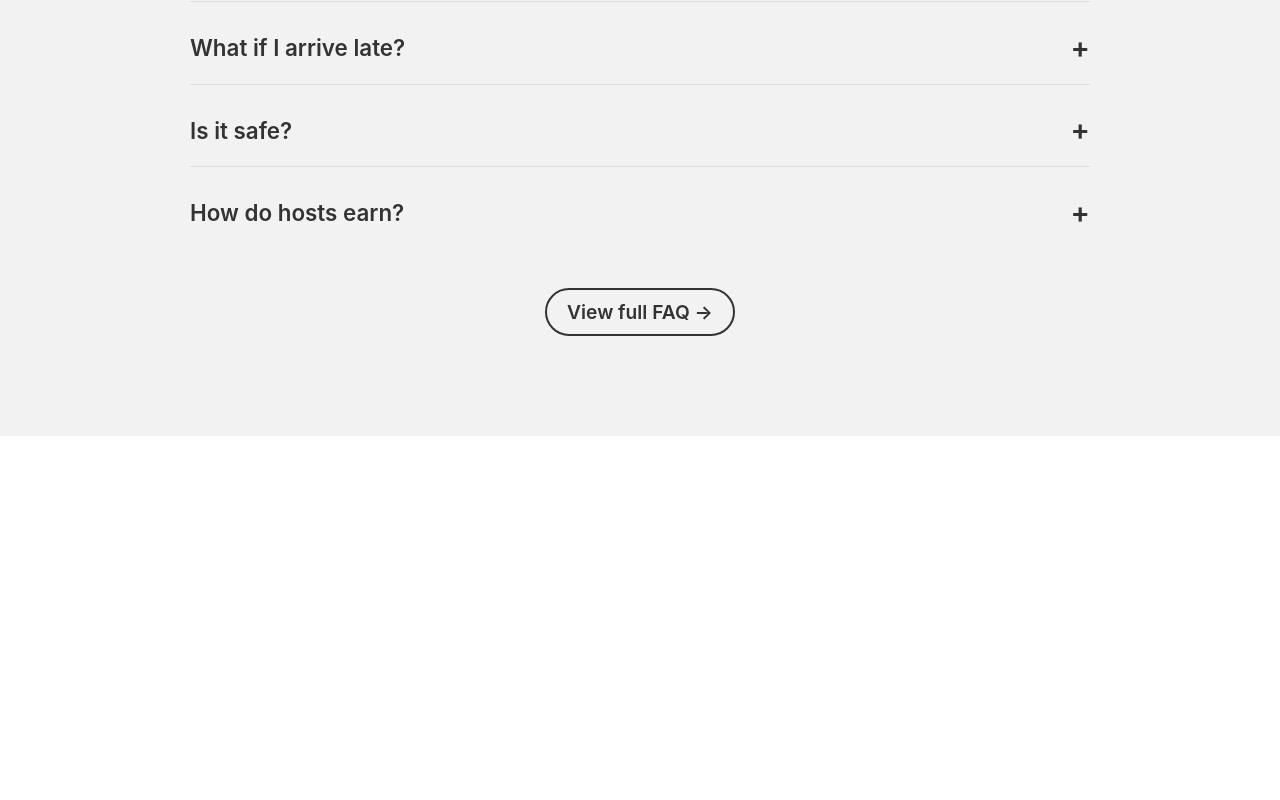
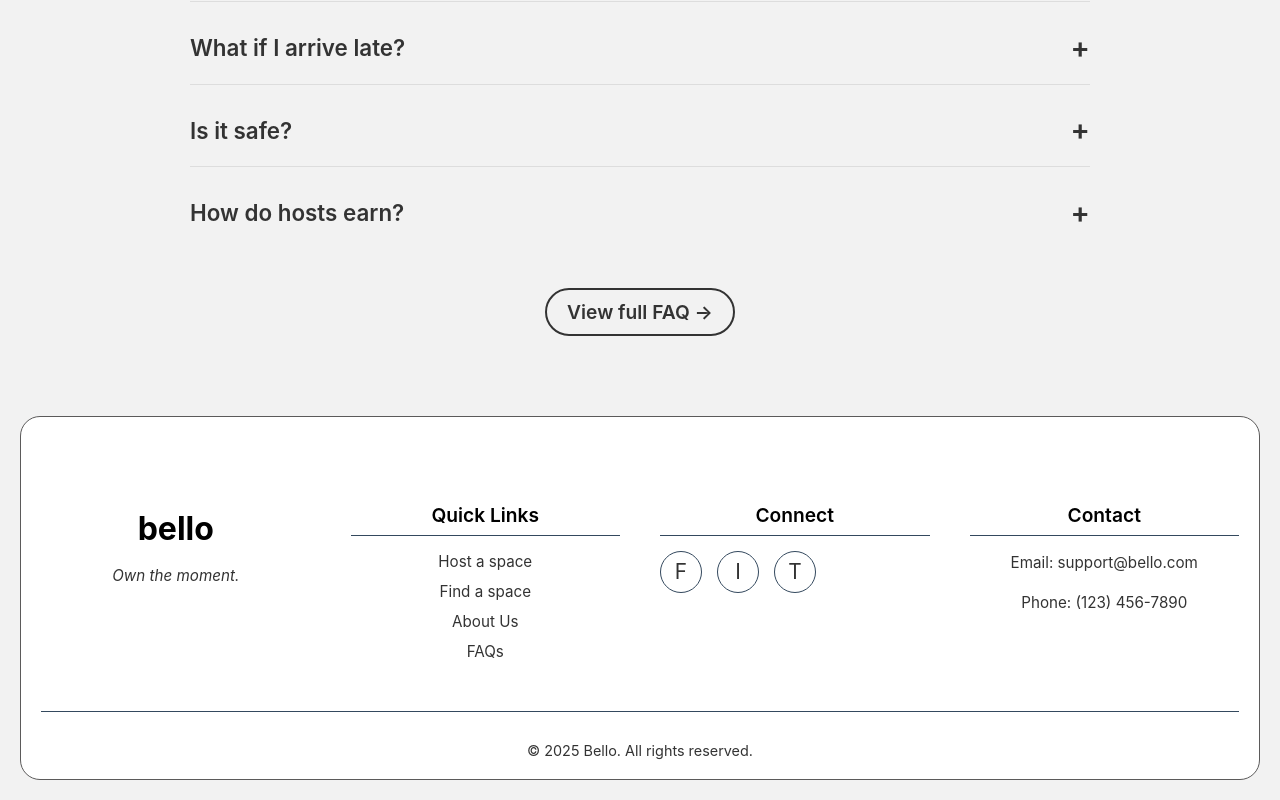
Before and after one commit to jaanque/rebote, a React (Create React App) app: page / in a window 1280 px wide. Shown: the part 5430-6230 px from the top of the page. Before the commit the page ends 5866 px from the top, so only its background shows below. Built offline with nearby package versions, Linux system fonts and the light colour scheme.

Commit message:
ADD // Footer component

```diff
--- a/src/App.js
+++ b/src/App.js
@@ -1,6 +1,7 @@
 import { useState } from 'react';
 import './App.css';
 import './2-App.css';
+import Footer from './footer.js';
 
 function App() {
   const imageUrl = "https://i.ibb.co/SwQF8smr/assets-task-01jyp74gvkf7vtdapm143gsw99-1750945157-img-0.webp";
@@ -303,6 +304,7 @@ function App() {
           <a href="#" className="faq-link">View full FAQ →</a>
         </div>
       </div>
+      <Footer />
     </div>
 
   );
--- /dev/null
+++ b/src/Footer.css
@@ -0,0 +1,154 @@
+.footer {
+    border: 1px solid #5b5a5a;
+    border-radius: 20px;
+  background-color: white; /* Deep blue-grey, similar to why-bello-exists-title */
+  color: #000; /* Light grey, almost white, for text */
+  padding: 60px 20px 20px; /* More padding at the top, less at the bottom */
+  font-family: -apple-system, BlinkMacSystemFont, 'Segoe UI', 'Roboto', 'Oxygen',
+    'Ubuntu', 'Cantarell', 'Fira Sans', 'Droid Sans', 'Helvetica Neue',
+    sans-serif;
+}
+
+.footer-container {
+  max-width: 1200px;
+  margin: 0 auto;
+  display: grid;
+  grid-template-columns: repeat(auto-fit, minmax(250px, 1fr));
+  gap: 40px; /* Spacing between sections */
+  margin-bottom: 40px;
+}
+
+.footer-section {
+  min-width: 200px; /* Ensure sections don't get too squeezed */
+}
+
+.footer-heading {
+  font-size: 2rem;
+  font-weight: 700;
+  color: #000; /* White for main heading */
+  margin-bottom: 10px;
+  text-transform: lowercase;
+}
+
+.footer-tagline {
+  font-size: 1rem;
+  font-style: italic;
+  color: #000; /* Softer grey for tagline */
+  margin-bottom: 20px;
+}
+
+.footer-subheading {
+  font-size: 1.2rem;
+  font-weight: 600;
+  color: #000;
+  margin-bottom: 15px;
+  border-bottom: 1px solid #34495e; /* Subtle separator for subheading */
+  padding-bottom: 8px;
+}
+
+.footer-links {
+  list-style: none;
+  padding: 0;
+  margin: 0;
+}
+
+.footer-links li {
+  margin-bottom: 10px;
+}
+
+.footer-links a {
+  color: #333;
+  text-decoration: none;
+  font-size: 0.95rem;
+  transition: color 0.3s ease;
+}
+
+.footer-links a:hover {
+  color: #000; /* Light blue for hover, matching why-bello-exists-value-icon */
+}
+
+.footer-socials {
+  list-style: none;
+  padding: 0;
+  margin: 0;
+  display: flex;
+  gap: 15px; /* Space between social icons */
+}
+
+.footer-socials a {
+  color: #333;
+  font-size: 1.3rem; /* Larger for icon placeholders */
+  text-decoration: none;
+  width: 40px;
+  height: 40px;
+  display: flex;
+  align-items: center;
+  justify-content: center;
+  border: 1px solid #34495e;
+  border-radius: 50%;
+  transition: background-color 0.3s ease, color 0.3s ease, border-color 0.3s ease;
+}
+
+.footer-socials a:hover {
+  background-color: #f2f2f2;
+  color: #2c3e50;
+  border-color: #f2f2f2;
+}
+
+.footer-section p {
+  font-size: 0.95rem;
+  line-height: 1.6;
+  color: #333; /* Softer grey for paragraph text */
+  margin-bottom: 8px;
+}
+
+.footer-bottom {
+  text-align: center;
+  padding-top: 30px;
+  border-top: 1px solid #34495e; /* Separator for copyright */
+  margin-top: 20px;
+}
+
+.footer-bottom p {
+  font-size: 0.9rem;
+  color: #333;
+  margin: 0;
+}
+
+/* Responsive adjustments */
+@media (max-width: 768px) {
+  .footer-container {
+    grid-template-columns: repeat(auto-fit, minmax(200px, 1fr)); /* Adjust minmax for smaller screens */
+    gap: 30px;
+  }
+
+  .footer-heading {
+    font-size: 1.8rem;
+  }
+
+  .footer-subheading {
+    font-size: 1.1rem;
+  }
+
+  .footer-section {
+    text-align: center; /* Center text in sections on smaller screens */
+  }
+
+  .footer-socials {
+    justify-content: center; /* Center social icons */
+  }
+}
+
+@media (max-width: 480px) {
+  .footer-container {
+    grid-template-columns: 1fr; /* Single column on very small screens */
+  }
+
+  .footer-section {
+    margin-bottom: 20px; /* Add some space between stacked sections */
+  }
+
+  .footer-heading {
+    font-size: 1.6rem;
+  }
+}
--- /dev/null
+++ b/src/footer.js
@@ -0,0 +1,42 @@
+import React from 'react';
+import './Footer.css';
+
+const Footer = () => {
+  return (
+    <footer className="footer">
+      <div className="footer-container">
+        <div className="footer-section">
+          <h3 className="footer-heading">Bello</h3>
+          <p className="footer-tagline">Own the moment.</p>
+        </div>
+        <div className="footer-section">
+          <h4 className="footer-subheading">Quick Links</h4>
+          <ul className="footer-links">
+            <li><a href="#">Host a space</a></li>
+            <li><a href="#">Find a space</a></li>
+            <li><a href="#">About Us</a></li>
+            <li><a href="#">FAQs</a></li>
+          </ul>
+        </div>
+        <div className="footer-section">
+          <h4 className="footer-subheading">Connect</h4>
+          <ul className="footer-socials">
+            <li><a href="#" aria-label="Facebook">F</a></li>
+            <li><a href="#" aria-label="Instagram">I</a></li>
+            <li><a href="#" aria-label="Twitter">T</a></li>
+          </ul>
+        </div>
+        <div className="footer-section">
+          <h4 className="footer-subheading">Contact</h4>
+          <p>Email: support@bello.com</p>
+          <p>Phone: (123) 456-7890</p>
+        </div>
+      </div>
+      <div className="footer-bottom">
+        <p>&copy; {new Date().getFullYear()} Bello. All rights reserved.</p>
+      </div>
+    </footer>
+  );
+};
+
+export default Footer;
```
